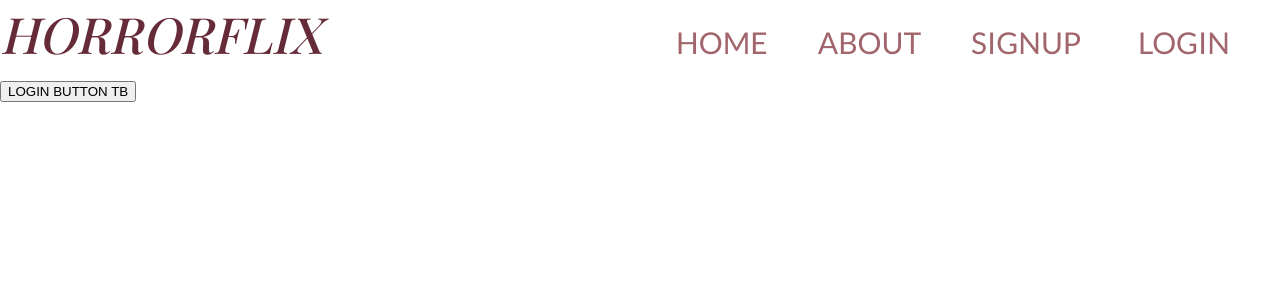
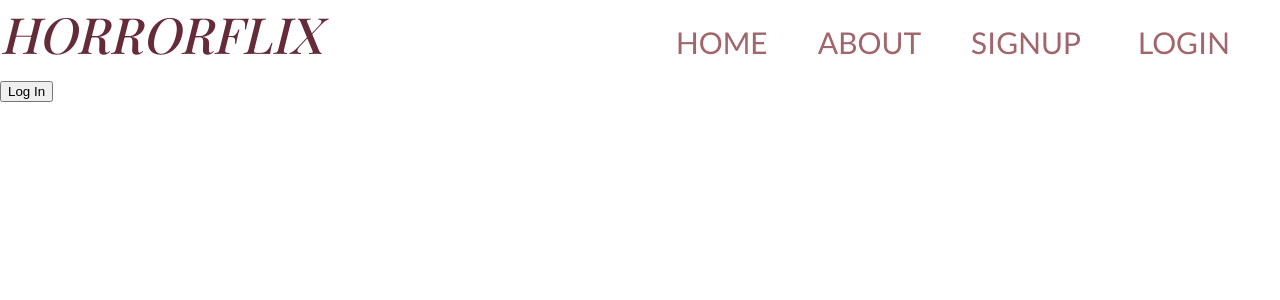
Before and after one commit to JLPinthecity/horror-movies-frontend, a React (Create React App) app: page / in a window 1280 px wide. Shown: the top 300 px of the page. Built offline with nearby package versions, Linux system fonts and the light colour scheme; no server answers; a web font is replaced by a local one.

Commit message:
mapStateToProps to grab modal button status out of store

```diff
--- a/src/components/Home.js
+++ b/src/components/Home.js
@@ -1,15 +1,29 @@
 import React from 'react';
 import { connect } from 'react-redux';
 
-const Home = () => {
+const Home = (props) => {
+    debugger
     return (
         <div>
-            <button className="openModalButton">LOGIN BUTTON TB</button>
+            <button className="openModalButton">Log In</button>
+
+            { props.button_clicked && <Modal/>}
+
         </div>
+
+
     )
 }
 
-export default Home;
+const mapStateToProps = state => {
+    return {
+        button_clicked: state.openModalButton
+    }
+}
+
+//openModalButton's initial state is set to false
+
+export default connect(mapStateToProps)(Home);
 
 
 /* Home is the homepage for all users NOT LOGGED IN, so will need to display all movies in DB by date with average user ratings for each  */
```
